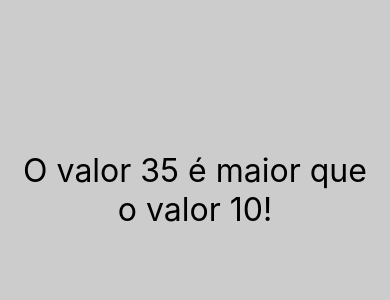
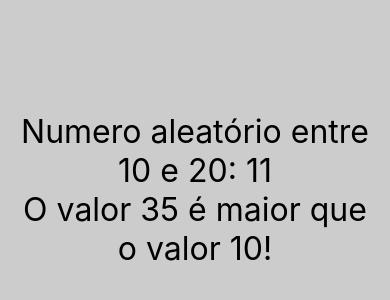
Before and after one commit to Hagleyson/Iniciando-com-react-native, a React Native app: screen / in a window 390 px wide. Shown: the part 232-532 px from the top of the page. Built offline with nearby package versions, Linux system fonts and the light colour scheme.

Commit message:
Desafio numeros aleatorio

```diff
--- a/src/App.js
+++ b/src/App.js
@@ -3,9 +3,11 @@ import {View, Text, StyleSheet} from 'react-native';
 import Primeiro from './components/Primeiro';
 import Comp3, {Comp1, Comp2} from './components/Multi';
 import MinMax from './components/M-max';
+import Aleatorio from './components/DesafioAleatorio';
 export default function App() {
   return (
     <View style={style.App}>
+      <Aleatorio min={10} max={20} />
       <MinMax x={35} y={10} />
       {/* <Comp1 />
       <Comp2 />
--- /dev/null
+++ b/src/components/DesafioAleatorio.js
@@ -0,0 +1,11 @@
+import React from 'react';
+import {Text} from 'react-native';
+import Estilo from './estilo';
+export default ({max, min}) => {
+  const aleatorio = Math.ceil(Math.random() * (max - min) + min);
+  return (
+    <Text style={Estilo.fontG}>
+      Numero aleatório entre {min} e {max}: {aleatorio}
+    </Text>
+  );
+};
```
